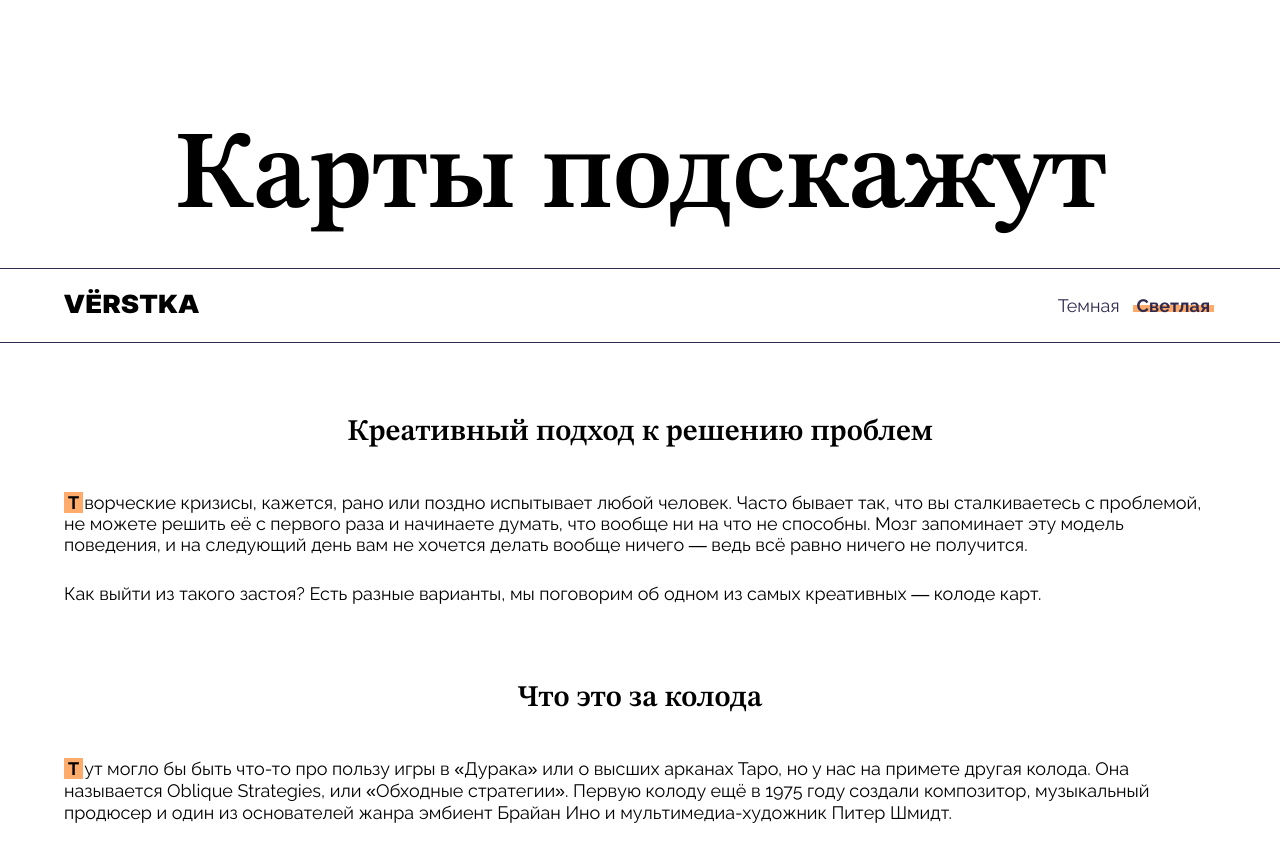
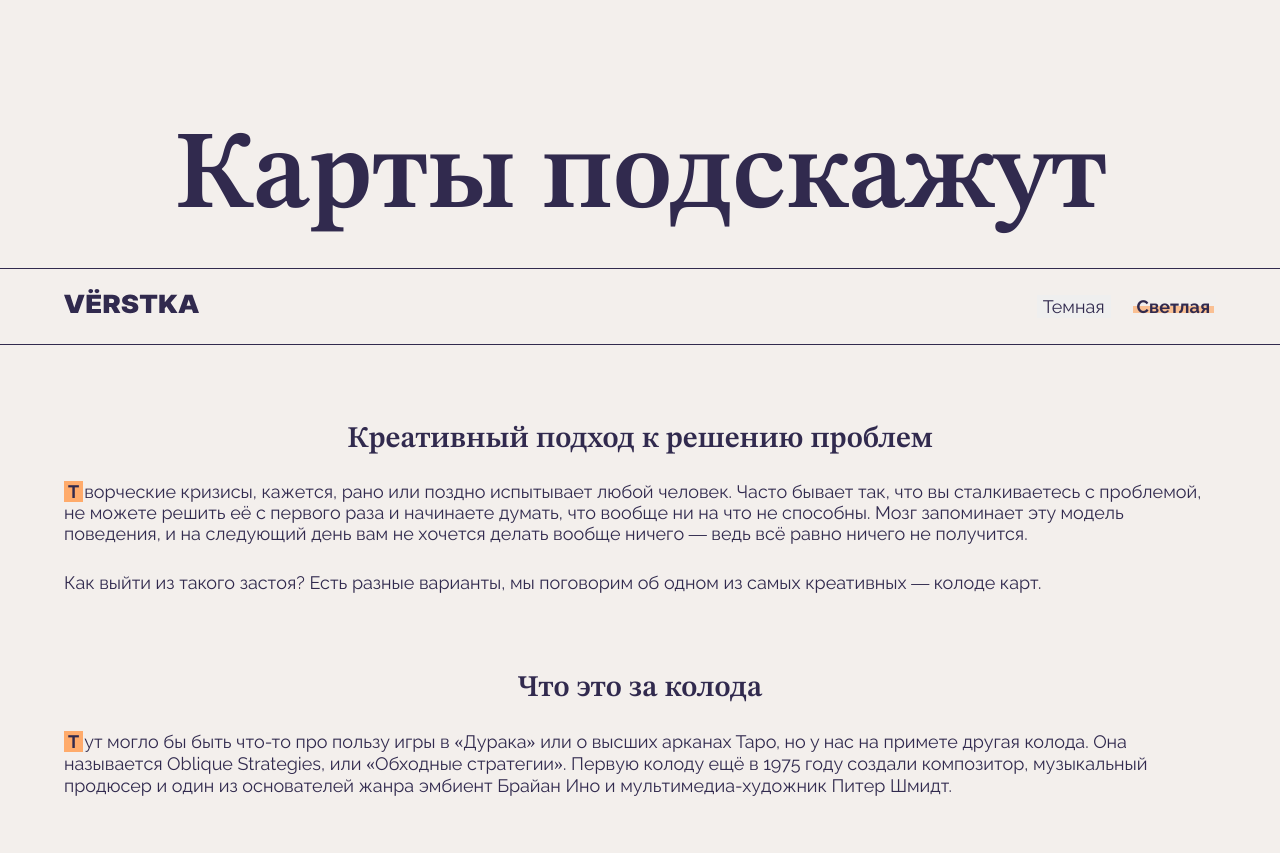
Before and after one commit to konstantin3117/karty-podskazhut, a plain HTML site: page index.html in a window 1280 px wide. Shown: the top 853 px of the page. Drawn offline with Linux system fonts and the light colour scheme.

Commit message:
asadcqwdcqd

```diff
--- a/styles/style.css
+++ b/styles/style.css
@@ -7,8 +7,6 @@
 .page {
   min-inline-size: 360px;
   margin: 0;
-  background-color: var(--bg-color), #F3EFEC;
-  color: var(--text-color), #312A4E;
 }
 
 p,
@@ -35,12 +33,17 @@ a {
   --accent-font: 'STIX Two Text';
 }
 
+.page {
+  background-color: var(--bg-color);
+  color: var(--text-color);
+}
+
 .header {
   padding-top: 10%;
 }
 
 .heading {
-  font-family: var( --accent-font), 'STIX Two Text', Arial, Helvetica, sans-serif;
+  font-family: var( --accent-font);
   font-weight: 600;
   letter-spacing: 0;
   line-height: 90%;
@@ -59,17 +62,16 @@ a {
 
 .content__title {
   font-size: 30px;
-  padding-top: 6.6%;
-  padding-bottom: 4%;
+  padding-top: 7%;
+  padding-bottom: 2.5%;
 }
 
 .content__text-block {
-  font-family: var(--main-font), 'Raleway', Arial, Helvetica, sans-serif;
+  font-family: var(--main-font);
 }
 
 .content__text-block {
   font-size: 18px;
-  padding-bottom: 0.3%;
 }
 
 .content__text-block > .content__paragraph:not(:last-child) {
@@ -87,7 +89,7 @@ a {
 .content__list {
   list-style: none;
   position: relative;
-  font-family: var(--main-font), 'Raleway', Arial, Helvetica, sans-serif;
+  font-family: var(--main-font);
 }
 
 .content__item:not(:last-child) {
@@ -108,10 +110,10 @@ a {
 }
 
 .content__text-block_type_first-lettered:first-letter {
-  background-color: var(--accent-color, #FFAB6B);
+  background-color: var(--accent-color);
   padding: 0 4px;
   margin-right: 1px;
-  font-family: var(--main-font), 'Raleway', Arial, Helvetica, sans-serif;
+  font-family: var(--main-font);
   font-weight: 700;
 }
 
@@ -124,7 +126,7 @@ a {
 }
 
 .content__figure {
-  padding-top: 4.5%;
+  padding-top: 7%;
   padding-bottom: 7%;
   width: calc(100% + 10vi);
   right: 5vi;
@@ -132,7 +134,7 @@ a {
 }
 
 .content__picture-caption {
-  font-family: var(--main-font), 'Raleway', Arial, Helvetica, sans-serif;
+  font-family: var(--main-font);
   text-align: center;
   border-bottom: 1px solid #312A4E;
   padding: 20px 0;
@@ -186,18 +188,16 @@ a {
 .header__theme-toggler {
   display: flex;
   list-style: none;
-  padding: 25px 0;
-  gap: 5px;
-  font-weight: 400;
+  padding: 26px 0;
+  gap: 20px;
 }
 
 .header__theme-button {
-  font-family: var(--main-font), 'Raleway', Arial, Helvetica, sans-serif; /**Зачем inherit, если здесь другой шрифт? */
-  color: var(--text-color, #312A4E);
+  font-family: var(--main-font); /**Зачем inherit, если здесь другой шрифт? */
+  color: var(--text-color);
   cursor: pointer;
   font-size: 18px;
   border: none;
-  background-color: var(--bg-color), #F3EFEC;
 }
 
 .header__theme-button:hover:not(.header__theme-button_is-active) {
@@ -231,13 +231,13 @@ a, button:focus {
 }
 
 a:not(.header__link-logo):focus-visible, button:focus-visible {
-  outline: 1px solid var(--text-color, #312A4E);
+  outline: 1px solid var(--text-color);
   outline-offset: 1px;
 }
 
 a:hover {
   text-decoration: none;
-  text-decoration: underline 1px var(--text-color, #312A4E);
+  text-decoration: underline 1px var(--text-color);
   text-underline-offset: 1px;
 }
 
@@ -246,10 +246,10 @@ a:hover {
 }
 
 .footer {
-  border-top: 1px solid var(--text-color, #312A4E);
-  color: var(--text-color, #312A4E);
+  border-top: 1px solid var(--text-color);
+  color: var(--text-color);
   text-align: center;
-  font-family: var(--main-font), 'Raleway', Arial, Helvetica, sans-serif;
+  font-family: var(--main-font);
   margin-top: 10%;
   padding: 2.5%;
 }
@@ -272,14 +272,14 @@ a:hover {
   .content__text-block_type_first-lettered
   .content__paragraph:first-child::first-letter {
   background-color: transparent;
-  border: 1px solid var(--text-color, #b3b3b3);
+  border: 1px solid var(--text-color);
   padding: 2px;
   font-weight: 700;
   margin-right: 4px;
 }
 
 .theme_dark .content__picture-caption {
-  border-bottom: 1px solid var(--text-color, #b3b3b3);
+  border-bottom: 1px solid var(--text-color);
 }
 
 .theme_dark .colored-text::after {
```
